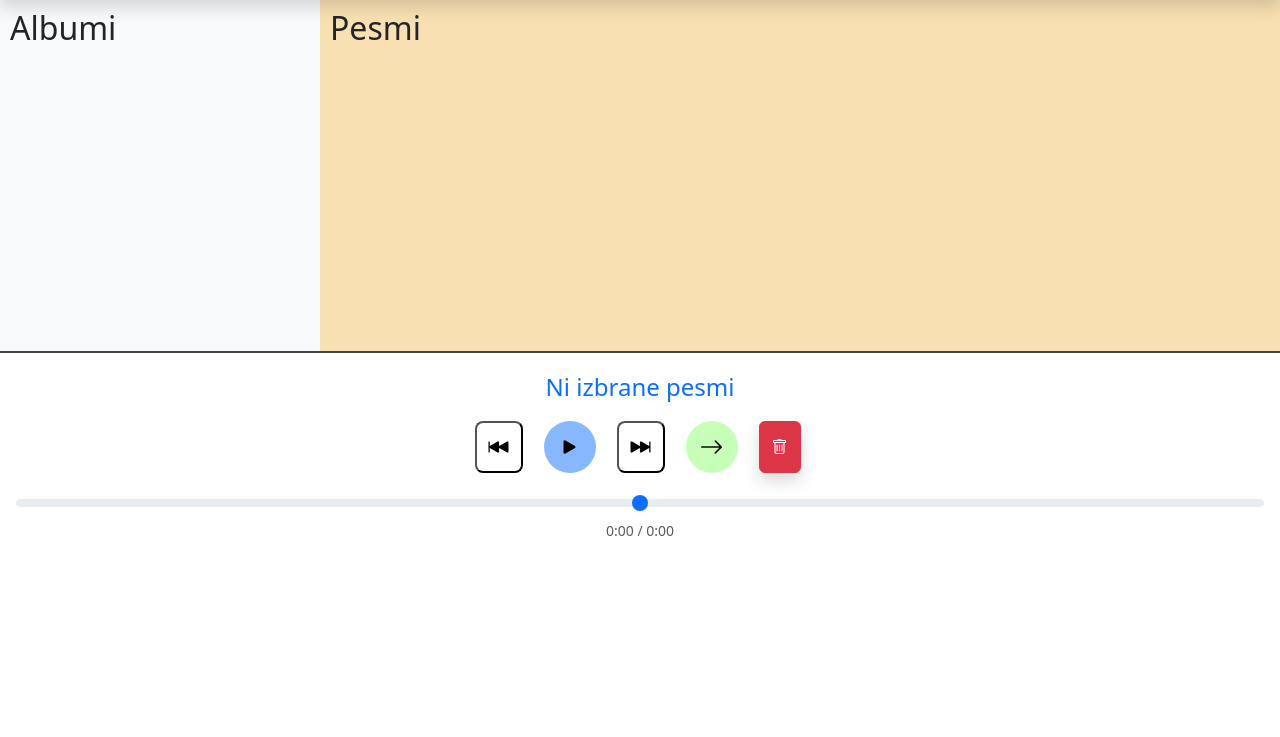
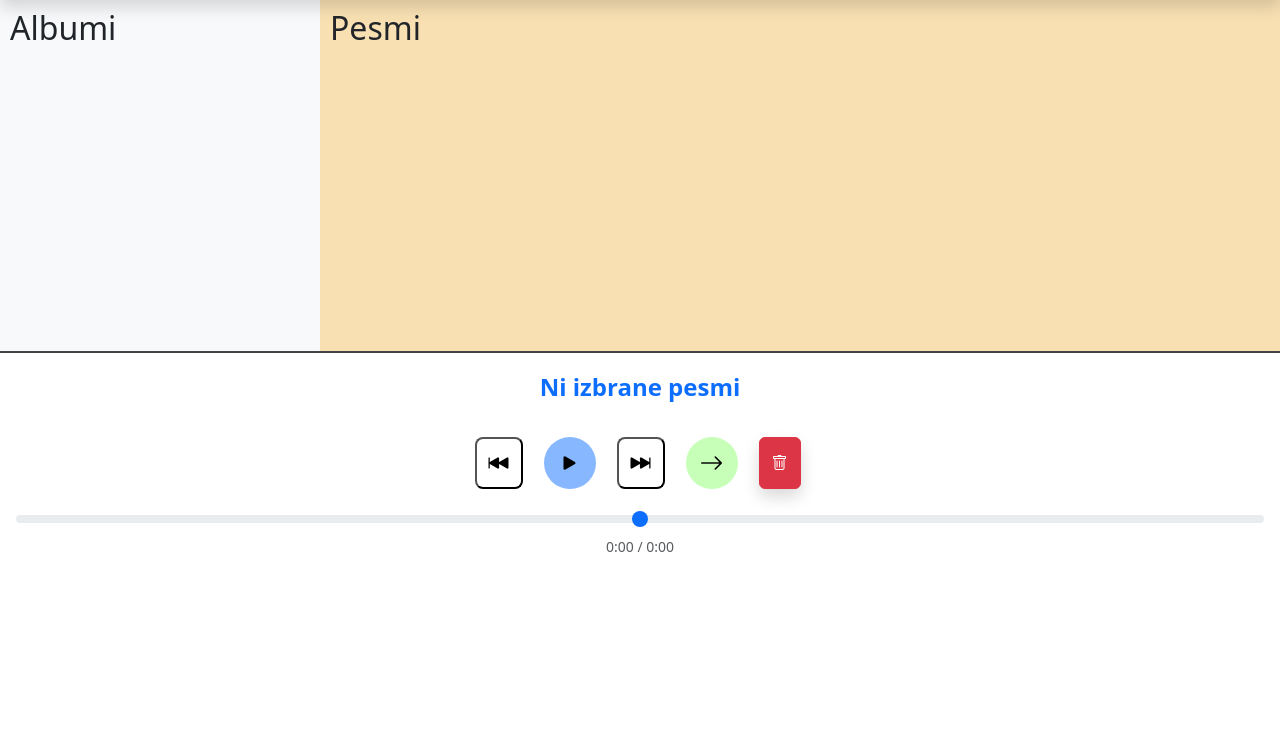
Before and after one commit to AnzeMarinko/MarinKino, a Flask app: page /music in a window 1280 px wide. Shown: the part 63-800 px from the top of the page. Run offline with Flask 3, Linux system fonts and the light colour scheme; the visitor is signed in with stand-in values (Sample User, id 1); parts of the project's set-up code (start-up, migrations or seed data) failed here and were passed over; some libraries are stand-ins or nearby versions.

Commit message:
update music gui

```diff
--- a/app.py
+++ b/app.py
@@ -18,6 +18,8 @@ from flask_wtf.csrf import CSRFProtect
 from flask_limiter import Limiter
 from flask_limiter.util import get_remote_address
 import glob
+from mutagen.mp3 import MP3
+from mutagen.easyid3 import EasyID3
 
 if not os.path.exists(CACHE_ROOT):
     os.mkdir(CACHE_ROOT)
@@ -518,10 +520,27 @@ def get_albums():
             music_albums.setdefault(album, []).append(s)
     return music_albums
 
+import pandas as pd
+music_metadata = {}
+for file in get_albums()["Vse"]:
+        try:
+            audio = MP3(os.path.join("music", file), ID3=EasyID3)
+
+        except Exception as e:
+            print(f"❌ Napaka pri {file}: {e}")
+            audio = {}
+
+        item = {
+            "title": audio.get("title", [file.split("/")[-1].replace(".mp3", "")])[0],
+            "artist": audio.get("artist", [""])[0] + " - " + audio.get("album", [""])[0],
+            "album": "/" + "/".join(file.split("/")[:-1])
+        }
+        music_metadata[file] = item
+
 @app.route("/music")
 @login_required
 def music():
-    return render_template("music_player.html", pagetitle="MarinKino - Glasba", is_music=True, albums=get_albums())
+    return render_template("music_player.html", pagetitle="MarinKino - Glasba", is_music=True, albums=get_albums(), music_metadata=music_metadata)
 
 @app.route("/music/<path:filename>")
 @login_required
--- a/requirements.txt
+++ b/requirements.txt
@@ -8,6 +8,7 @@ cinemagoer
 google-cloud
 pysrt
 scipy
+pandas
 numpy
 numba
 torch
@@ -27,3 +28,4 @@ certbot
 Flask-WTF
 Flask-Limiter
 opensubtitlescom
+mutagen
--- a/static/css/music.css
+++ b/static/css/music.css
@@ -64,11 +64,30 @@ body {
     align-items: center;
 }
 
-#nowPlaying {
+#nowPlayingTitle {
+    font-size: 24px;
+    text-align: center;
+    font-size: 1.5rem;       /* večji naslov */
+    font-weight: bold;
+    color: #0a6bfd;          /* modra */
+}
+
+#nowPlayingArtist {
+    font-size: 1.2rem;
+    font-style: italic;
+    color: #28a745;          /* zelena */
+    font-size: 24px;
+    text-align: center;
+}
+
+#nowPlayingAlbum {
+    font-size: 1rem;
+    color: #ffc107;          /* rumena/oranžna */
     font-size: 24px;
     margin-bottom: 10px;
     text-align: center;
 }
+
 
 #controls {
     margin-top: 20px;
--- a/static/script/music_player.js
+++ b/static/script/music_player.js
@@ -1,10 +1,14 @@
 const root = document.getElementById("albums-root");
 const albums = JSON.parse(root.dataset.albums);
+const metadata_root = document.getElementById("metadata-root");
+const music_metadata = JSON.parse(metadata_root.dataset.music);
 
 const albumListEl = document.getElementById("albumList");
 const trackListEl = document.getElementById("trackList");
 const audio = document.getElementById("audio");
-const nowPlaying = document.getElementById("nowPlaying");
+const nowPlayingTitle = document.getElementById("nowPlayingTitle");
+const nowPlayingArtist = document.getElementById("nowPlayingArtist");
+const nowPlayingAlbum = document.getElementById("nowPlayingAlbum");
 const progress = document.getElementById("seekBar");
 const timeDisplay = document.getElementById("timeDisplay");
 
@@ -36,7 +40,12 @@ function loadAlbum(name) {
     trackListEl.innerHTML = "";
     currentSongs.forEach((s,i)=>{
         const div = document.createElement("div");
-        div.textContent = s.split("/").join(" : ");
+        const trackMetadata = music_metadata[s];
+        const title = trackMetadata["title"];
+        const artist = trackMetadata["artist"];
+        const album = trackMetadata["album"];
+        div.innerHTML = `<i>${album}</i> : ${artist} : <b>${title}</b>`;
+
         div.className = "track-item" + (s===currentTrack?" active":"");
         div.onclick = ()=>playTrack(i);
         trackListEl.appendChild(div);
@@ -44,18 +53,61 @@ function loadAlbum(name) {
     scrollToActiveTrack();
 }
 
-// Play track
 function playTrack(i) {
     currentIndex = i;
     currentTrack = currentSongs[i];
+    const trackMetadata = music_metadata[currentTrack];
+
     localStorage.setItem("track", currentTrack);
-    nowPlaying.textContent = currentTrack.split("/").pop();
+
+    const title = trackMetadata["title"];
+    const artist = trackMetadata["artist"];
+    const album = trackMetadata["album"];
+
+    nowPlayingTitle.textContent = title;
+    nowPlayingArtist.textContent = artist;
+    nowPlayingAlbum.textContent = album;
+
     audio.src = "/music/" + currentTrack;
     audio.currentTime = 0;
-    audio.play().catch(()=>{});
+    audio.play().catch(() => {});
+
     highlightTrack();
     scrollToActiveTrack();
+
+    // === MEDIA SESSION (iPhone lock screen, Control Center) ===
+    if ("mediaSession" in navigator) {
+        navigator.mediaSession.metadata = new MediaMetadata({
+            title: title,
+            artist: artist,
+            album: album,
+            artwork: [
+                { src: "/static/logo.png", sizes: "96x96", type: "image/png" },
+                { src: "/static/logo.png", sizes: "192x192", type: "image/png" },
+                { src: "/static/logo.png", sizes: "512x512", type: "image/png" }
+            ]
+        });
+
+        navigator.mediaSession.setActionHandler("play", () => {
+            audio.play();
+            updatePlayBtn("true");
+        });
+
+        navigator.mediaSession.setActionHandler("pause", () => {
+            audio.pause();
+            updatePlayBtn("false");
+        });
+
+        navigator.mediaSession.setActionHandler("previoustrack", () => {
+            prev();
+        });
+
+        navigator.mediaSession.setActionHandler("nexttrack", () => {
+            next();
+        });
+            }
 }
+
 
 function highlightTrack() {
     document.querySelectorAll(".track-item").forEach((t, idx)=>{
@@ -75,6 +127,7 @@ function togglePlay() {
         updatePlayBtn("true")}
     else {
         audio.pause(); updatePlayBtn("false"); }}
+
 function next() {
     if(randomMode) playTrack(Math.floor(Math.random()*currentSongs.length));
     else if(currentIndex<currentSongs.length-1) playTrack(currentIndex+1);
@@ -119,23 +172,6 @@ function updatePlayBtn(playMode) {
         playIcon.className = "bi bi-play-fill";
     }
 }
-
-// EQ animacija glede na predvajanje
-const eqBars = document.querySelectorAll(".eq-bar");
-
-function updateEQ() {
-    eqBars.forEach((bar)=>{
-        if(!audio.paused && !audio.ended){
-            const h = Math.random()*20 + 5; // višina 5-25px
-            bar.style.height = h+"px";
-        } else {
-            bar.style.height = "5px"; // mirujoče
-        }
-    });
-}
-
-// Kličemo vsakih 100ms
-setInterval(updateEQ, 100);
 
 // Audio update
 audio.ontimeupdate = ()=>{
--- a/templates/music_player.html
+++ b/templates/music_player.html
@@ -16,11 +16,15 @@
 <!-- PLAYER -->
 <div id="player" class="p-3 shadow-sm">
 
-  <div id="nowPlaying" class="text-center mb-2 text-primary">
+  <div id="nowPlayingTitle" class="text-center mb-2 text-primary">
     Ni izbrane pesmi
   </div>
+  <div id="nowPlayingArtist" class="text-center mb-2 text-primary">
+  </div>
+  <div id="nowPlayingAlbum" class="text-center mb-2 text-primary">
+  </div>
 
-  <audio id="audio" preload="auto"></audio>
+  <audio id="audio" preload="metadata"></audio>
 
   <div class="d-flex justify-content-center gap-3 my-2">
     <button class="player-btn" onclick="prev()">
@@ -57,6 +61,10 @@
      data-albums='{{ albums | tojson | safe }}'>
 </div>
 
+<div id="metadata-root"
+     data-music='{{ music_metadata | tojson | safe }}'>
+</div>
+
 <script defer src="/static/script/music_player.js"></script>
 
 {% endblock %}
```
